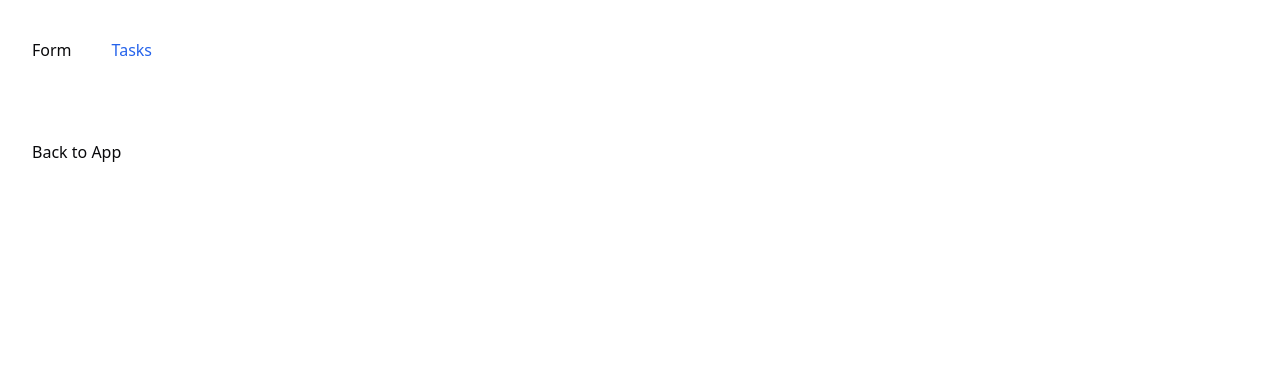
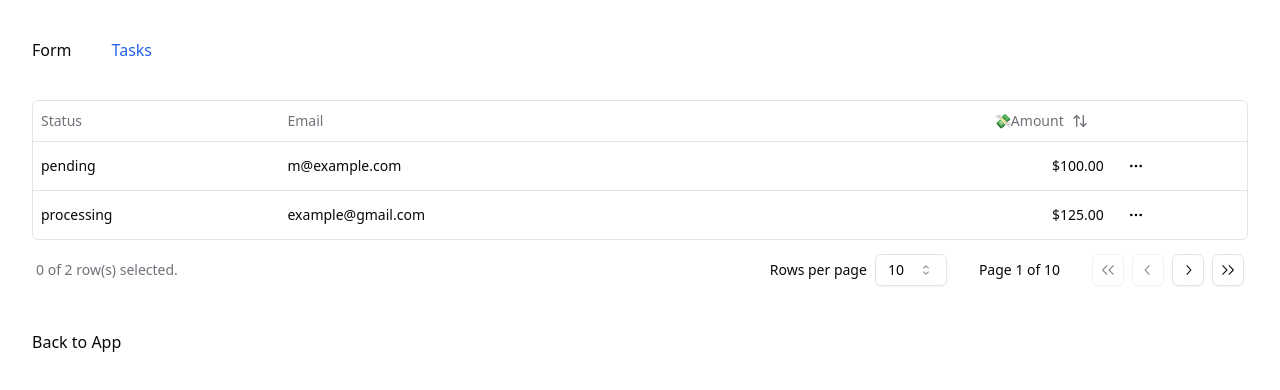
Before and after one commit to vienpt/react-052024, a React (Vite) app: page /tasks in a window 1280 px wide. Shown: the top 390 px of the page. Built offline with nearby package versions, Linux system fonts and the light colour scheme.

Commit message:
feat: update format route, tasks page

```diff
--- a/src/pages/task/index.tsx
+++ b/src/pages/task/index.tsx
@@ -1,14 +1,13 @@
 import { useParams } from 'react-router-dom'
-import { useState } from 'react'
+import {tasks} from "@/components/tasks/columns.tsx";
 
 export default function TaskPage() {
-  const [data] = useState(Array.from({ length: 5 }).map((_, i) => i))
   const params = useParams()
-  const taskId = Number(params.id)
+  const taskId = params.id as string
   console.log('taskId', taskId)
-  const item = data.findIndex((id) => taskId === +id)
+  const item = tasks.find(task => task.id === taskId)
 
-  if (item !== -1) {
+  if (item !== undefined) {
     return (
       <div>
         <h1 className="text-2xl">Task details page</h1>
--- a/src/pages/tasks.tsx
+++ b/src/pages/tasks.tsx
@@ -1,27 +1,25 @@
-import { Table } from '@/components/ui/table.tsx'
-
-export interface Task {
-  id: string;
-  amount: number;
-  status: 'pending' | 'processing' | 'success' | 'failed';
-  email: string;
-}
-
-export const tasks: Task[] = [
-  {
-    id: '728ed52f',
-    amount: 100,
-    status: 'pending',
-    email: 'm@example.com',
-  },
-  {
-    id: '489e1d42',
-    amount: 125,
-    status: 'processing',
-    email: 'example@gmail.com',
-  },
-]
+import DataTable from '@/components/data-table.tsx'
+import { columns, tasks } from '@/components/tasks/columns.tsx'
 
 export default function TasksPage() {
-  return <Table></Table>
+  return (
+    <DataTable
+      data={tasks}
+      columns={columns}
+      pagecount={10}
+      pagination={{
+        show: true,
+        sizes: [10, 50, 100, 500],
+        state: {
+          pageIndex: 0,
+          pageSize: 10,
+        },
+      }}
+      //      render={({ pageIndex, pageSize }) => (
+      //        <div>
+      //          hello {pageIndex}-{pageSize}
+      //        </div>
+      //      )}
+    />
+  )
 }
```
Also changed, not shown: src/components/app/app-routes.tsx (+17 -18 lines).
